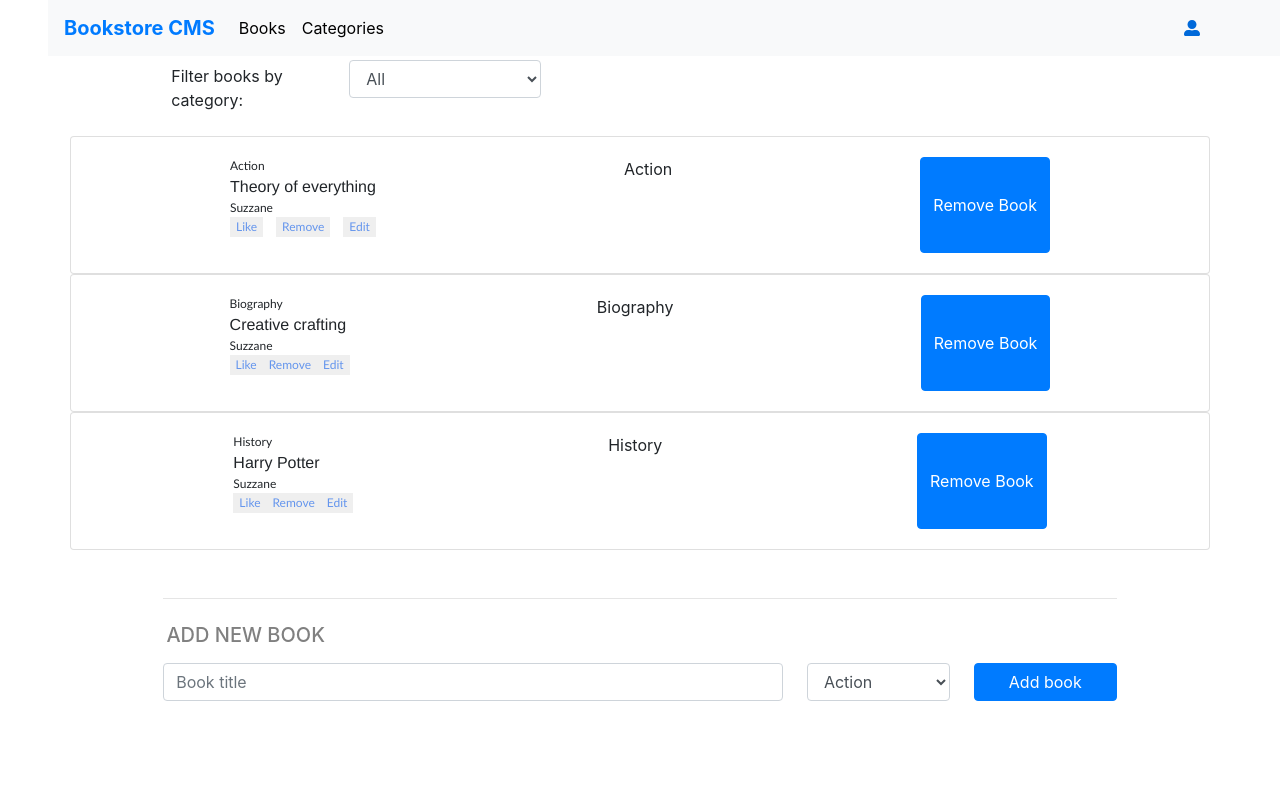
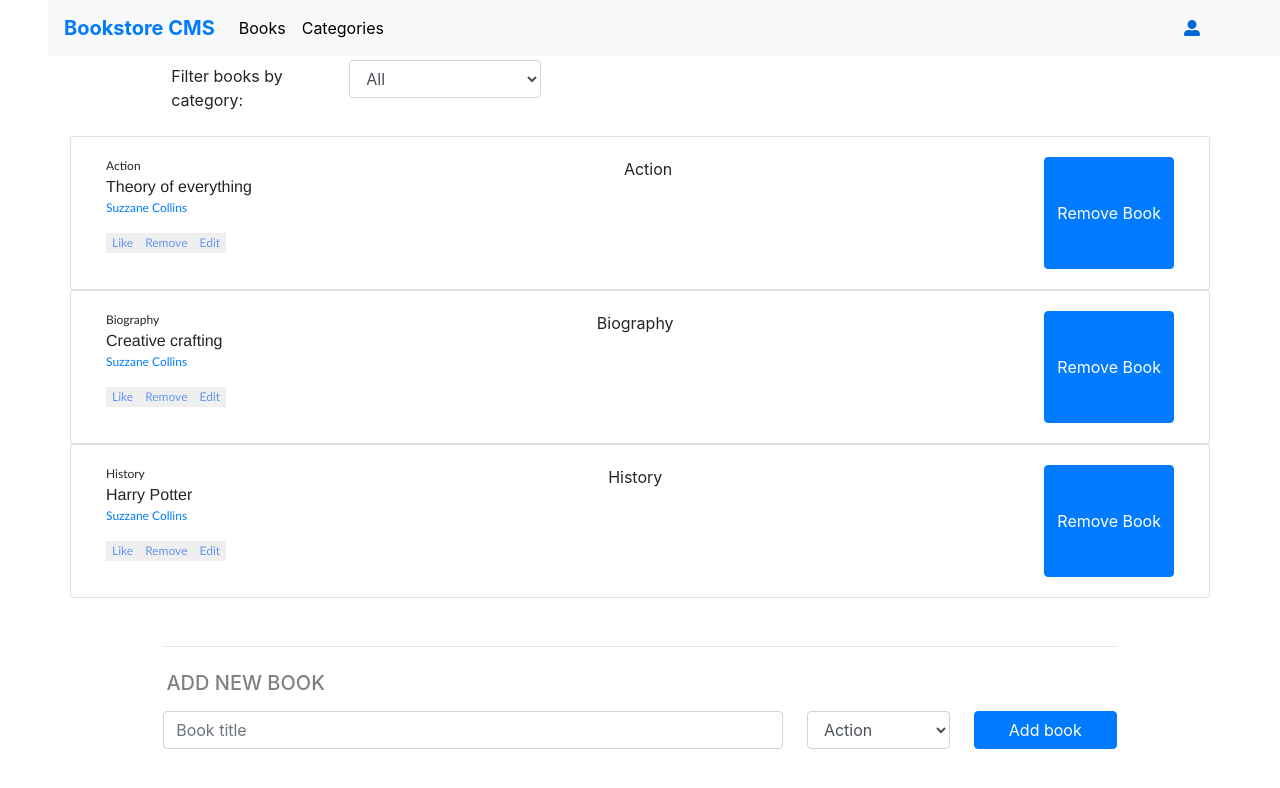
Before and after one commit to e71az/bookstore, a React (Create React App) app: page / in a window 1280 px wide. Shown: the top 788 px of the page. Built offline with nearby package versions, Linux system fonts and the light colour scheme.

Commit message:
Added margin and formatting to the first element of the booklist

```diff
--- a/src/components/Book.js
+++ b/src/components/Book.js
@@ -1,3 +1,4 @@
+/* eslint-disable jsx-a11y/anchor-is-valid */
 import Card from 'react-bootstrap/Card';
 import Button from 'react-bootstrap/Button';
 import { useDispatch } from 'react-redux';
@@ -11,25 +12,23 @@ const Book = ({ book: { ID, Title, category } }) => {
     dispatch(REMOVE_BOOK(ID));
   };
   return (
-
     <Card className="container card">
-
-      <Card.Body className="d-flex flex-row justify-content-around">
+      <Card.Body className="d-flex flex-row justify-content-between">
         <Card.Text>
           <div className="d-flex flex-column">
             <span className="category">
-              {' '}
               {category}
-              {' '}
             </span>
             <span className="header">
-              {' '}
               {Title}
-              {' '}
             </span>
-            <span className="category">Suzzane</span>
-            <div className="d-flex flex-row justify-content-between">
-              <button type="button" className="category">Like</button>
+            <a href="#" className="category mb-3">
+              Suzzane Collins
+            </a>
+            <div className="d-flex flex-row ">
+              <button type="button" className="category">
+                Like
+              </button>
               <button
                 type="button"
                 className="category"
@@ -39,13 +38,13 @@ const Book = ({ book: { ID, Title, category } }) => {
               >
                 Remove
               </button>
-              <button type="button" className="category">Edit</button>
+              <button type="button" className="category">
+                Edit
+              </button>
             </div>
           </div>
         </Card.Text>
-        <Card.Text>
-          {category}
-        </Card.Text>
+        <Card.Text>{category}</Card.Text>
         <Button
           variant="primary"
           type="button"
@@ -57,9 +56,7 @@ const Book = ({ book: { ID, Title, category } }) => {
           Remove Book
         </Button>
       </Card.Body>
-
     </Card>
-
   );
 };
 export default Book;
```
